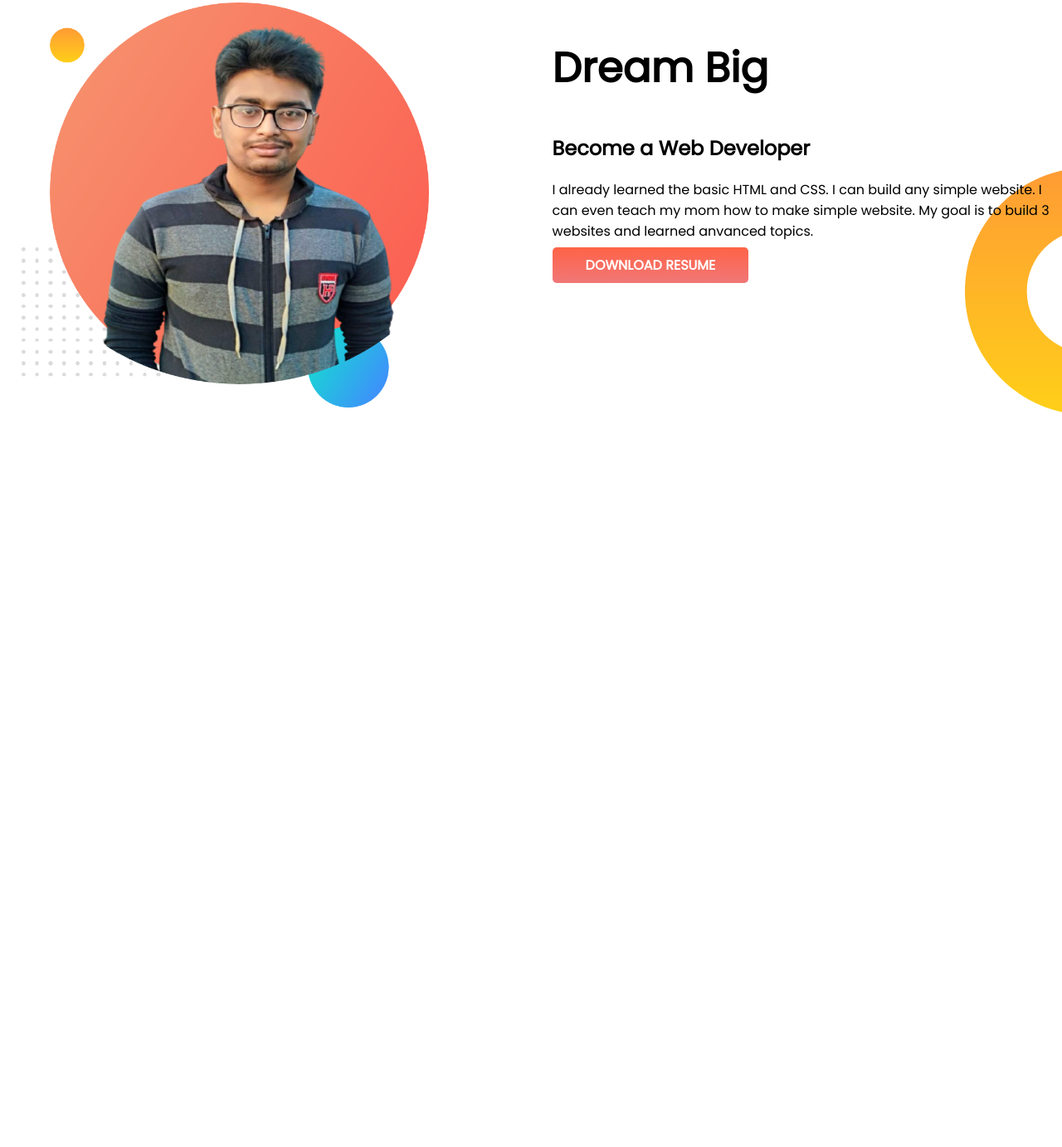
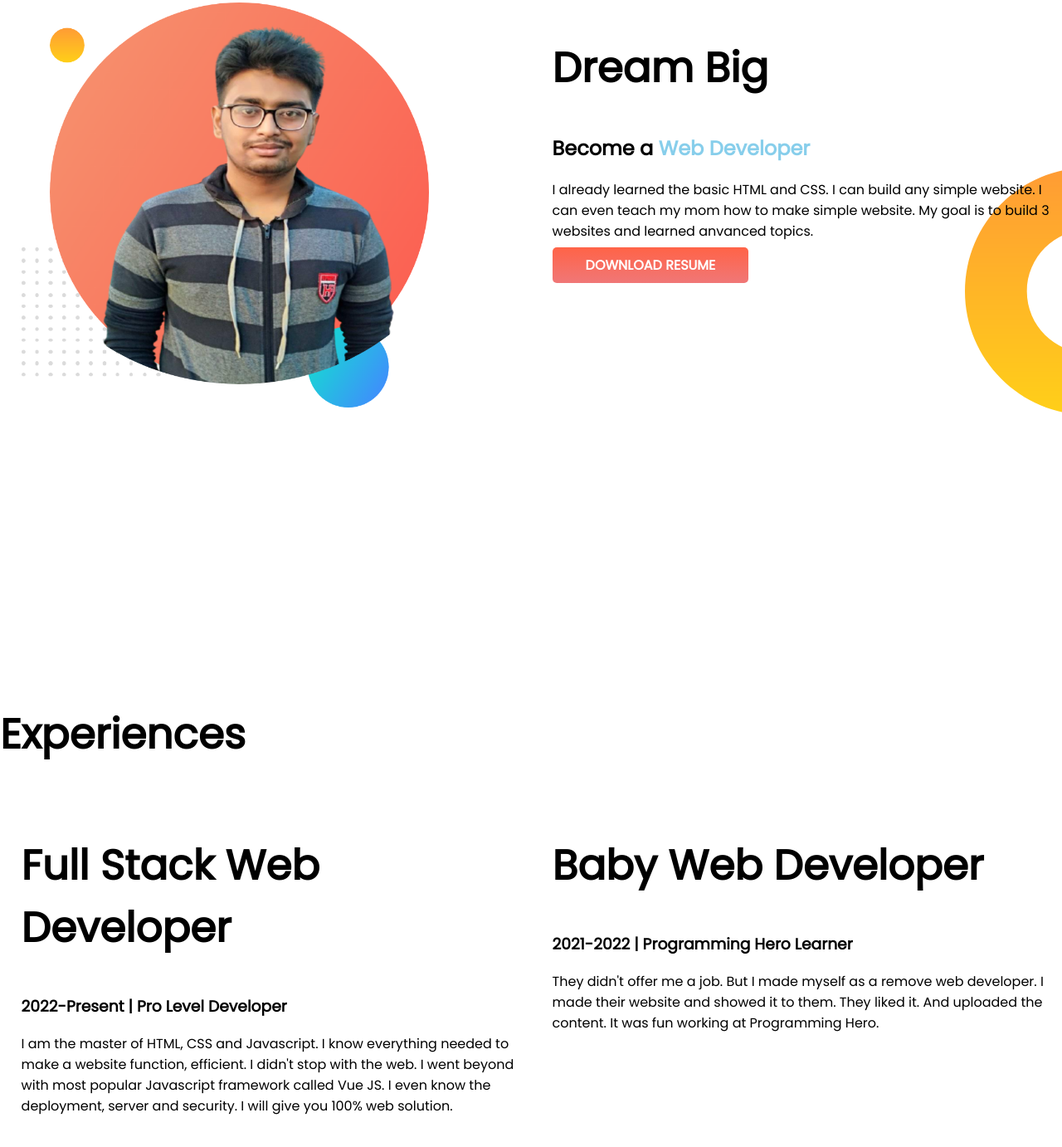
Before and after one commit to salman-rahman-01/developer-portfolio, a plain HTML site: page index.html in a window 1280 px wide. Shown: the part 660-2042 px from the top of the page at 83% size. Before the commit the page ends 1508 px from the top, so only its background shows below. Drawn offline with Linux system fonts and the light colour scheme.

Commit message:
new code added

```diff
--- a/index.html
+++ b/index.html
@@ -11,7 +11,7 @@
     <link rel="stylesheet" href="style.css">
 </head>
 <body>
-    <section class="top-banner">
+     <section class="top-banner flexible-container">    <!-- 1st Section -->
         <div class="half-width">
             <h1>Welcome To</h1>
             <h1><span class="color-korbo">Salman's</span> World!</h1>
@@ -25,17 +25,35 @@
         </div>
     </section>
 
-    <section class="dream-big">
+    <section class="dream-big flexible-container">   <!-- 2nd Section -->
         <div class="half-width">
             <img src="img/my-bg.png" alt="">
         </div>
 
         <div class="half-width">
             <h1>Dream Big</h1>
-            <h2>Become a Web Developer</h2>
+            <h2>Become a <span class="color-korbo2">Web Developer</span></h2>
             <p>I already learned the basic HTML and CSS. I can build any simple website. I can even teach my mom how to make simple website. My goal is to build 3 websites and learned anvanced topics.</p>
             <a class="link-button2" target="_blank" href="https://www.linkedin.com/in/md-salman-rahman-8188651b4/">DOWNLOAD RESUME</a>
         </div>
     </section>
+
+    <section class="experience-item">
+        <h1>Experiences</h1>
+
+        <div class="flexible-container">
+            <div class="half-width">
+                <h1>Full Stack Web Developer</h1>
+                <h3>2022-Present | Pro Level Developer</h3>
+                <p>I am the master of HTML, CSS and Javascript. I know everything needed to make a website function, efficient. I didn't stop with the web. I went beyond with most popular Javascript framework called Vue JS. I even know the deployment, server and security. I will give you 100% web solution.</p>
+            </div>
+
+            <div class="half-width">
+                <h1>Baby Web Developer</h1>
+                <h3>2021-2022 | Programming Hero Learner</h3>
+                <p>They didn't offer me a job. But I made myself as a remove web developer. I made their website and showed it to them. They liked it. And uploaded the content. It was fun working at Programming Hero.</p>
+            </div>
+        </div>
+    </section>
 </body>
 </html>
--- a/style.css
+++ b/style.css
@@ -8,7 +8,7 @@ h1{
 .color-korbo{
     color: orange;
 }
-section{
+.flexible-container{
     display: flex;
     margin-bottom: 150px;
 }
@@ -45,3 +45,6 @@ section{
     background-position: right;
     padding-bottom: 200px;
 }
+.color-korbo2{
+    color: skyblue;
+}
```
